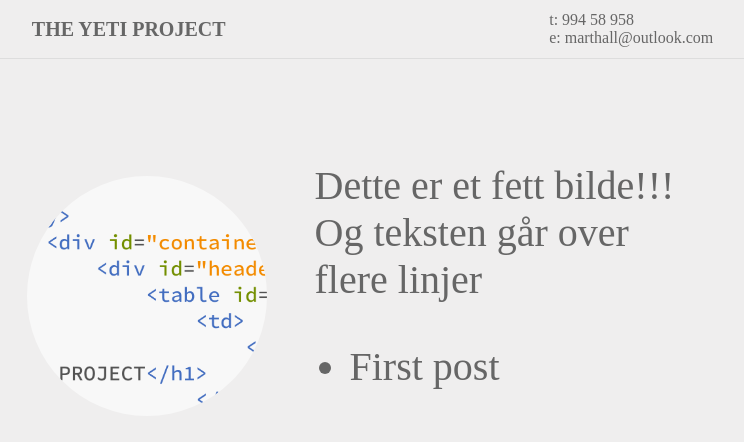
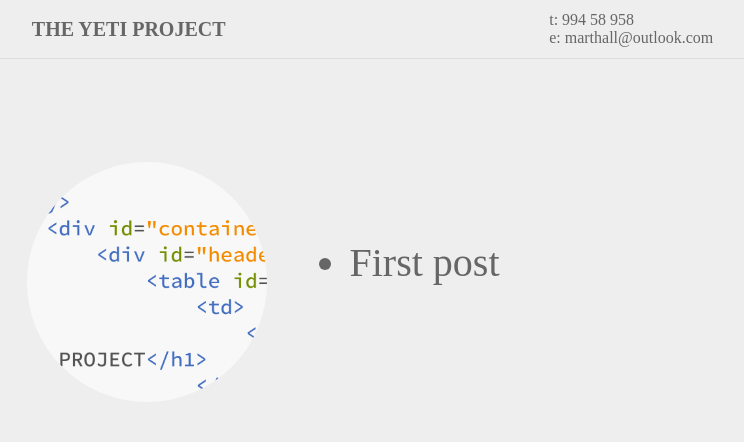
Before and after one commit to marthall/marthall.github.io, a Jekyll site: the page built from index.html, in a window 1280 px wide. Shown: the top 442 px of the page, without its empty margins (272-1016 px from the left). Built offline with Jekyll 4.4.1, drawn with Linux system fonts in a browser that asks for light colours; Markdown is read by kramdown in place of the engine named in the settings.

Commit message:
Removed Lorem...

```diff
--- a/index.html
+++ b/index.html
@@ -10,7 +10,6 @@ email: marthall@outlook.com
       <div class="big-circular"></div>
     </td>
     <td id="paragraph">
-      <p>Dette er et fett bilde!!! Og teksten går over flere linjer</p>
       <ul>
         {% for post in site.posts %}
         <li>
```
